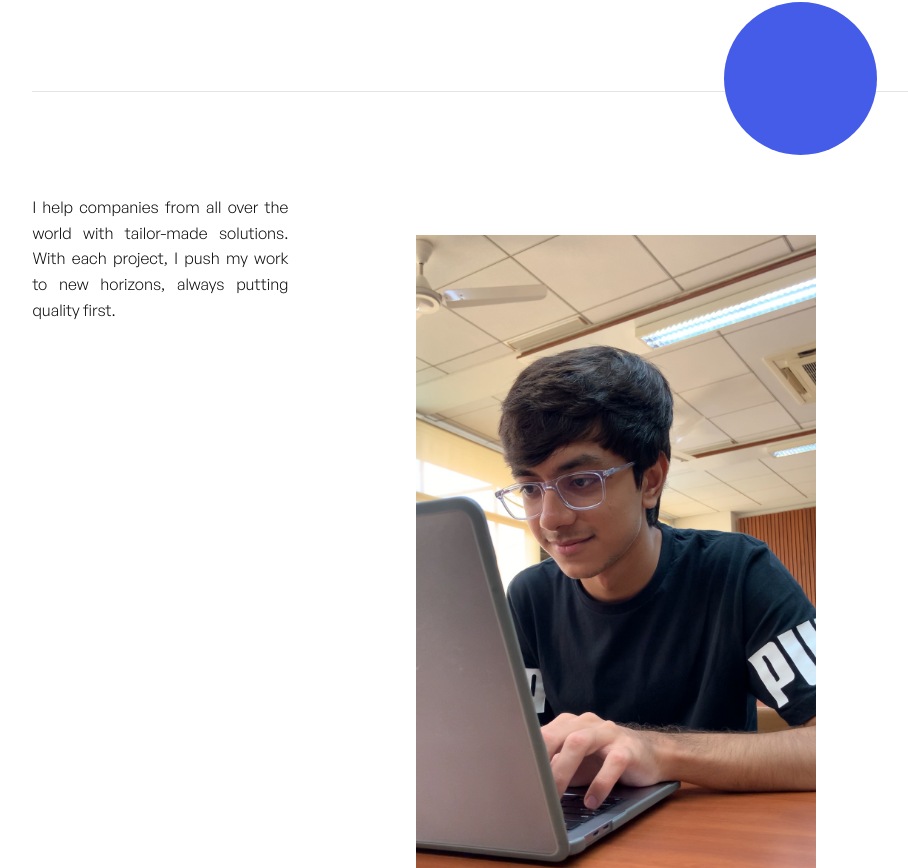
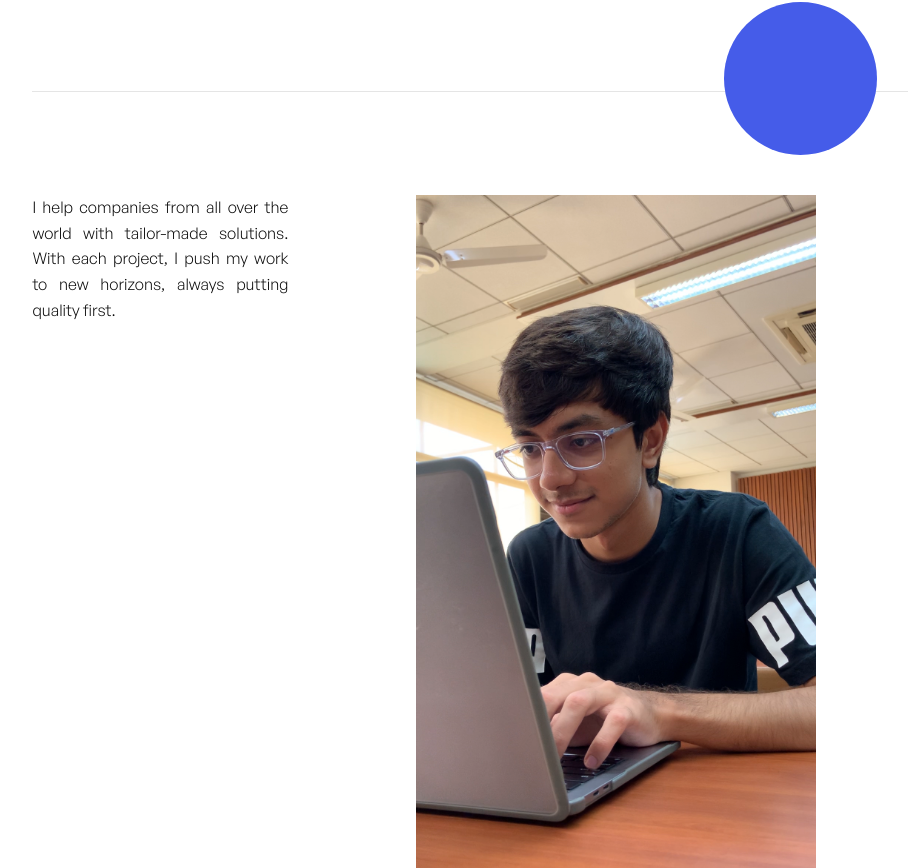
Before and after one commit to saumyatalwani/portfolio, a Next.js app: page /about in a window 1280 px wide. Shown: the part 398-1266 px from the top of the page, without its empty margins (198-1106 px from the left). Built offline with nearby package versions, Linux system fonts and the light colour scheme; some icons are missing.

Commit message:
fix margin top on about page for desktop

```diff
--- a/app/about/page.js
+++ b/app/about/page.js
@@ -22,7 +22,7 @@ export default function About(){
             <div className="md:w-[20vw] mr-[10vw] text-justify">
                 <h2 className="font-saumyaSans">I help companies from all over the world with tailor-made solutions. With each project, I push my work to new horizons, always putting quality first.</h2>
             </div>
-            <div className="w-[80vw] mt-10 md:w-[40vw]">
+            <div className="w-[80vw] mt-10 md:mt-0 md:w-[40vw]">
                 <Image src="/saumya_1.png" alt="Saumya Talwani" height={400} width={400}/>
             </div>
 
```
